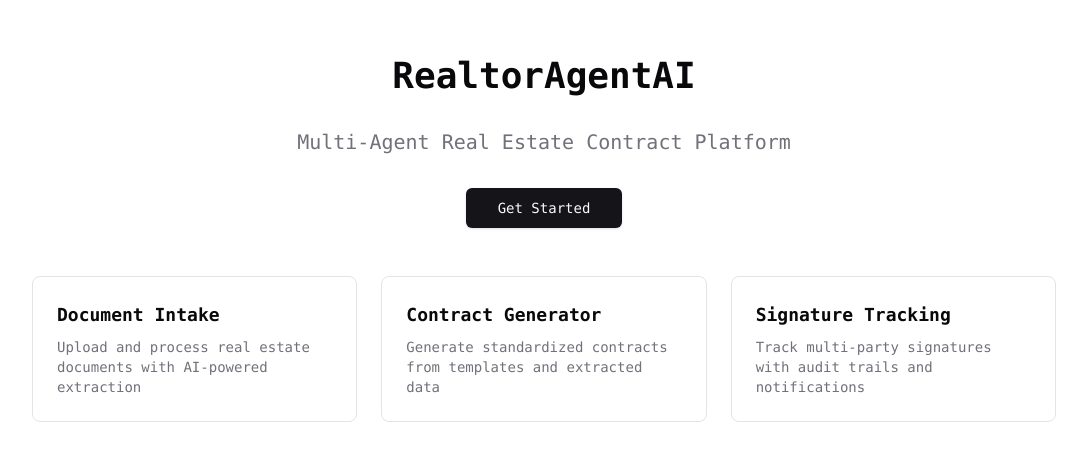
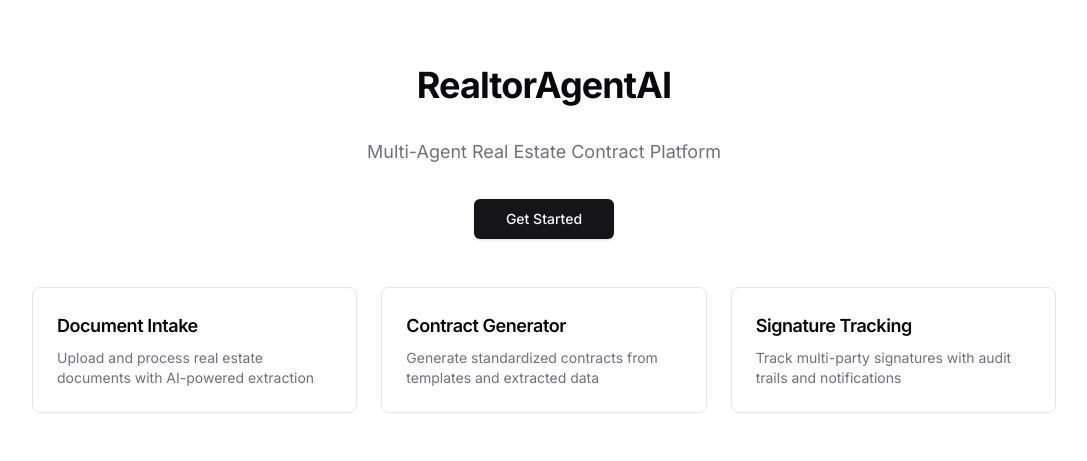
Before and after one commit to PapaBear1981/RealtorAgentAI, a Next.js app in the folder frontend/: page / in a window 1280 px wide. Shown: the part 161-622 px from the top of the page, without its empty margins (96-1183 px from the left). Built offline with nearby package versions, Linux system fonts and the light colour scheme.

Commit message:
feat: integrate inter font and typography

```diff
--- a/frontend/src/app/layout.tsx
+++ b/frontend/src/app/layout.tsx
@@ -3,9 +3,9 @@ import { AuthenticatedAssistantAgent } from "@/components/help/AuthenticatedAssi
 import { Toaster } from "@/components/ui/toaster"
 import "@/styles/globals.css"
 import type { Metadata } from "next"
-import { Inter } from "next/font/google"
+import { Inter } from "@next/font/google"
 
-const inter = Inter({ subsets: ["latin"] })
+const inter = Inter({ subsets: ["latin"], variable: "--font-inter" })
 
 export const metadata: Metadata = {
   title: "RealtorAgentAI - Real Estate Contract Platform",
@@ -18,9 +18,9 @@ export default function RootLayout({
   children: React.ReactNode
 }) {
   return (
-    <html lang="en" suppressHydrationWarning>
-      <body className={inter.className}>
-        <div className="min-h-screen bg-background font-sans antialiased">
+    <html lang="en" className={inter.variable} suppressHydrationWarning>
+      <body className="font-sans antialiased">
+        <div className="min-h-screen bg-background">
           <AuthInitializer />
           {children}
           <AuthenticatedAssistantAgent />
--- a/frontend/src/app/page.tsx
+++ b/frontend/src/app/page.tsx
@@ -4,11 +4,9 @@ import Link from "next/link"
 export default function HomePage() {
   return (
     <div className="flex min-h-screen flex-col items-center justify-center p-24">
-      <div className="z-10 max-w-5xl w-full items-center justify-between font-mono text-sm">
-        <h1 className="text-4xl font-bold text-center mb-8">
-          RealtorAgentAI
-        </h1>
-        <p className="text-xl text-center text-muted-foreground mb-8">
+      <div className="z-10 max-w-5xl w-full items-center justify-between text-sm">
+        <h1 className="text-center mb-8">RealtorAgentAI</h1>
+        <p className="text-center text-muted-foreground mb-8">
           Multi-Agent Real Estate Contract Platform
         </p>
 
@@ -22,19 +20,19 @@ export default function HomePage() {
 
         <div className="grid grid-cols-1 md:grid-cols-2 lg:grid-cols-3 gap-6 mt-12">
           <div className="p-6 border rounded-lg">
-            <h2 className="text-lg font-semibold mb-2">Document Intake</h2>
+            <h3 className="text-lg font-semibold mb-2">Document Intake</h3>
             <p className="text-sm text-muted-foreground">
               Upload and process real estate documents with AI-powered extraction
             </p>
           </div>
           <div className="p-6 border rounded-lg">
-            <h2 className="text-lg font-semibold mb-2">Contract Generator</h2>
+            <h3 className="text-lg font-semibold mb-2">Contract Generator</h3>
             <p className="text-sm text-muted-foreground">
               Generate standardized contracts from templates and extracted data
             </p>
           </div>
           <div className="p-6 border rounded-lg">
-            <h2 className="text-lg font-semibold mb-2">Signature Tracking</h2>
+            <h3 className="text-lg font-semibold mb-2">Signature Tracking</h3>
             <p className="text-sm text-muted-foreground">
               Track multi-party signatures with audit trails and notifications
             </p>
--- a/frontend/src/styles/globals.css
+++ b/frontend/src/styles/globals.css
@@ -56,4 +56,16 @@
   body {
     @apply bg-background text-foreground;
   }
+  h1 {
+    @apply text-4xl font-bold tracking-tight;
+  }
+  h2 {
+    @apply text-3xl font-semibold tracking-tight;
+  }
+  h3 {
+    @apply text-2xl font-semibold tracking-tight;
+  }
+  p {
+    @apply text-lg leading-relaxed;
+  }
 }
--- /dev/null
+++ b/frontend/src/types/next-font.d.ts
@@ -0,0 +1,3 @@
+declare module "@next/font/google" {
+  export { Inter } from "next/font/google"
+}
--- a/frontend/tailwind.config.js
+++ b/frontend/tailwind.config.js
@@ -1,4 +1,6 @@
 /** @type {import('tailwindcss').Config} */
+const { fontFamily } = require("tailwindcss/defaultTheme")
+
 module.exports = {
   darkMode: ["class"],
   content: [
@@ -17,6 +19,20 @@ module.exports = {
       },
     },
     extend: {
+      fontFamily: {
+        sans: ["var(--font-inter)", ...fontFamily.sans],
+      },
+      fontWeight: {
+        100: "100",
+        200: "200",
+        300: "300",
+        400: "400",
+        500: "500",
+        600: "600",
+        700: "700",
+        800: "800",
+        900: "900",
+      },
       colors: {
         border: "hsl(var(--border))",
         input: "hsl(var(--input))",
```
